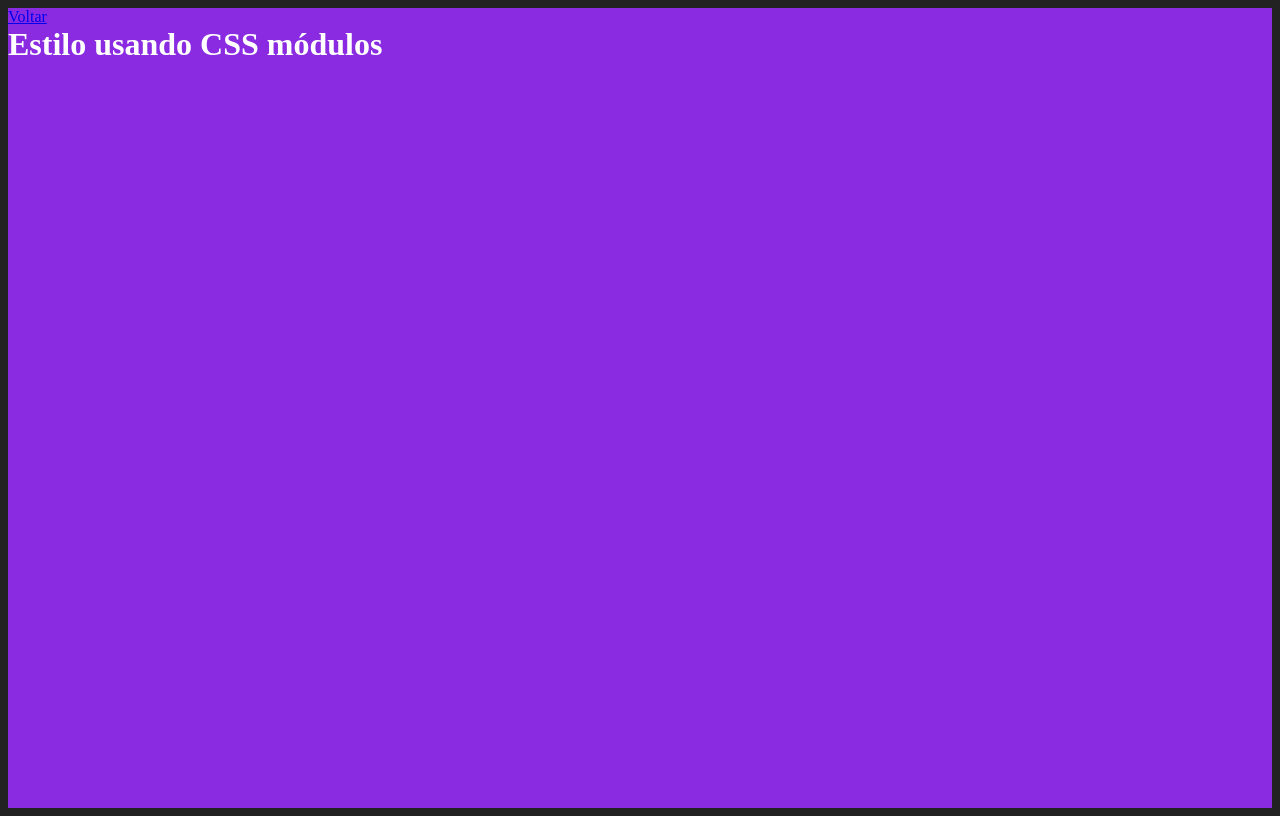
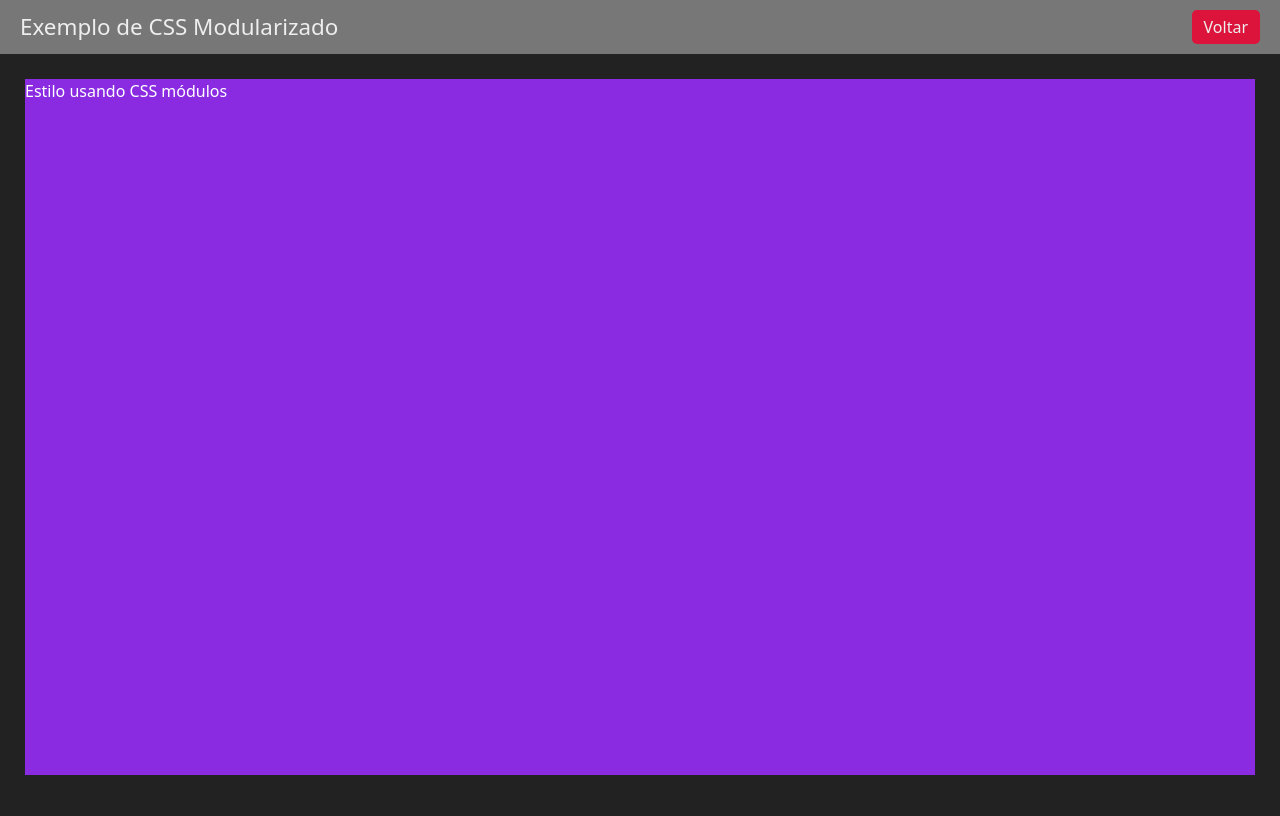
Before and after one commit to erick-patrick-dev/Projeto-cadastro-firebase, a Next.js app in the folder fundamentos_nextjs/: page /estiloso in a window 1280 px wide. Built offline with nearby package versions, Linux system fonts and the light colour scheme.

Commit message:
Componente layout

```diff
--- /dev/null
+++ b/fundamentos_nextjs/src/components/Layout.jsx
@@ -0,0 +1,16 @@
+import Link from "next/link"
+import styles from '../styles/Layout.module.css'
+
+export default function Layout(props) {
+    return (
+        <div className={styles.layout}>
+            <div className={styles.cabecalho}>
+                <h1> {props.titulo ?? "Mais um exemplo"} </h1>
+                <Link href="/">Voltar</Link>
+            </div>
+            <div className={styles.conteudo}>
+                {props.children}
+            </div>
+        </div>
+    )
+}
--- a/fundamentos_nextjs/src/pages/_app.jsx
+++ b/fundamentos_nextjs/src/pages/_app.jsx
@@ -1,4 +1,4 @@
-//import "../styles/globals.css";
+import "../styles/globals.css";
 import "../styles/app.css";
 
 export default function App({ Component, pageProps }) {
--- a/fundamentos_nextjs/src/pages/estiloso.jsx
+++ b/fundamentos_nextjs/src/pages/estiloso.jsx
@@ -1,12 +1,13 @@
 import styles from '../styles/Estiloso.module.css'
-import Link from 'next/link'
+import Layout from '../components/Layout'
 
 export default function Estiloso() {
     return (
-        <div className={styles.roxo}>
-            <Link href="/" >Voltar</Link>
-            <h1>Estilo usando CSS módulos</h1>
+        <Layout titulo="Exemplo de CSS Modularizado">
+            <div className={styles.roxo}>
+                <h1>Estilo usando CSS módulos</h1>
+            </div>
+        </Layout>
 
-        </div>
     )
 }
--- a/fundamentos_nextjs/src/styles/Estiloso.module.css
+++ b/fundamentos_nextjs/src/styles/Estiloso.module.css
@@ -1,5 +1,5 @@
 .roxo {
-    height: 100vh;
+    height: 100%;
     background-color: #8a2be2;
     color: #fff;
 }
--- /dev/null
+++ b/fundamentos_nextjs/src/styles/Layout.module.css
@@ -0,0 +1,29 @@
+.layout{
+    height: 100vh;
+    display: flex;
+    flex-direction: column;
+}
+
+.cabecalho{
+    display: flex;
+    justify-content: space-between;
+    padding: 10px 20px;
+    background-color: #777;
+}
+
+.cabecalho h1{
+    margin: 0;
+    font-size: 1.4rem;
+}
+
+.cabecalho a{
+    background-color: crimson;
+    padding: 5px 12px;
+    border-radius: 5px;
+
+}
+
+.conteudo{
+    padding: 25px;
+    height: 100%;
+}
```
